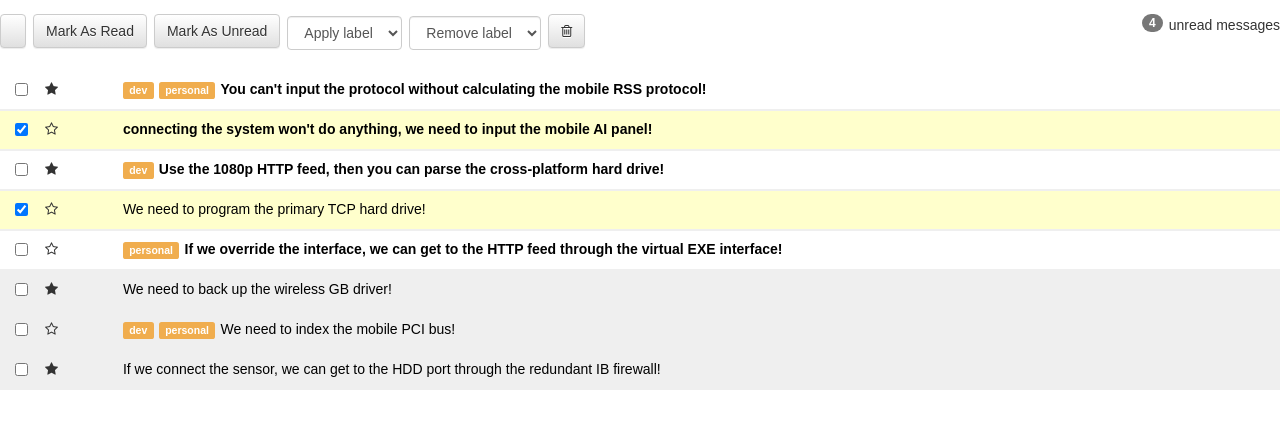
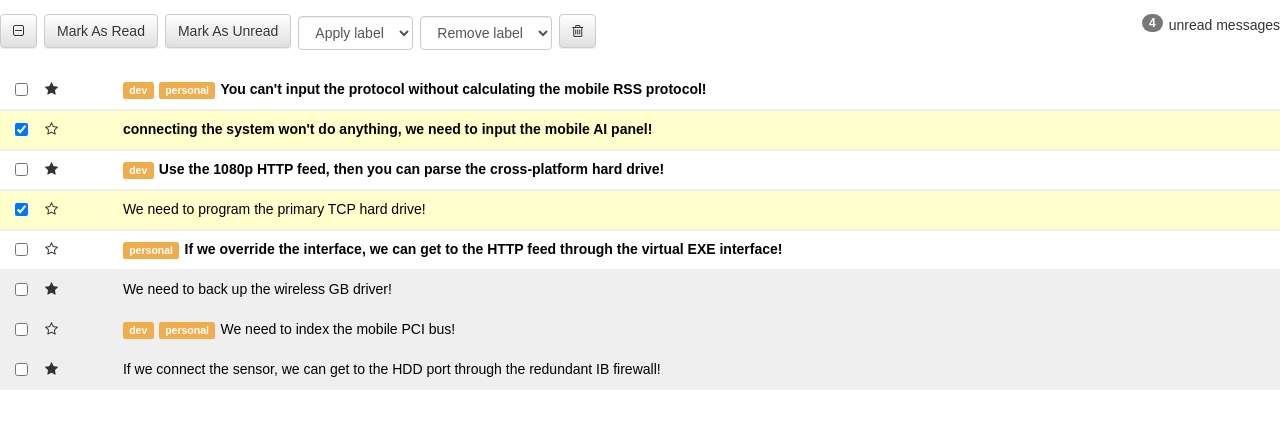
Before and after one commit to mcdecke/react-inbox, a React (Create React App) app in the folder inbox/: page / in a window 1280 px wide. Shown: the top 428 px of the page. Built offline with nearby package versions, Linux system fonts and the light colour scheme.

Commit message:
selecting all

```diff
--- a/inbox/src/App.js
+++ b/inbox/src/App.js
@@ -17,7 +17,7 @@ class App extends Component {
   }
 
   msgCount = () => this.state.messages
-  .filter(m => m.read == false).length
+  .filter(message => message.read == false).length
 
   markAsRead = () => {
     const messages = this.state.messages.map(
@@ -44,8 +44,9 @@ class App extends Component {
   }
 
   deleteMessage = () => {
+      console.log('hi');
     const messages = this.state.messages.filter(message => !message.selected)
-
+    console.log(messages);
     this.setState({messages: messages})
   }
 
@@ -86,27 +87,48 @@ class App extends Component {
     this.setState({messages: newMessages})
   }
 
-// selectAll = () => {
-//
-//   const messages = [...this.state.messages]
-//
-//   const boxState = 'fa-minus-square-o'
-//
-//   console.log(messages);
-//
-//   if (messages.map(message => {
-//     console.log(message);
-//     if (message.selected === true)
-//     {
-//     change box to checked
-//     this.boxState = 'fa-check-square-o'
-//   } else if (messages.map(m => m.selected === true)) {
-//     changed box to empty
-//     this.boxState = 'fa-square-o'
-//     }
-//   }))
-//   return this.boxState
-// }
+  selectAll = () => {
+  //
+  //   // let newMessages
+  //
+  //   const messages = this.state.messages.map(
+  //       message => {
+  //         console.log(message);
+  //
+  //   if(!message.selected) {
+  //     message.selected = true
+  //   } else {
+  //     message.selected = true
+  //   }
+  //   console.log(message);
+  // })
+  //
+  //   // newMessages = [...messages.slice(0, message.id - 1),
+  //   //     message,
+  //   //     ...messages.slice(message.id)
+  //   //   ]
+  //
+  //
+  //   console.log(this.messages);
+  //   this.setState({messages: messages})
+  }
+
+
+selectAllChecker = () => {
+
+  const messages = this.state.messages
+
+    let x = messages.every(message => message.selected)
+    let y = messages.some(message => message.selected)
+
+    if(x === true) {
+      return 'fa-check-square-o'
+    } else if(y === true){
+      return 'fa-minus-square-o'
+    } else return 'fa-square-o'
+
+
+}
 
 addLabel = (label) => {
   const messages = [...this.state.messages]
@@ -134,7 +156,7 @@ render() {
   return (<div className="App">
     <Toolbar messages={this.state.messages}
       msgCount={this.msgCount}
-      markAsRead={this.markAsRead} markAsUnread={this.markAsUnread} deleteMessage={this.deleteMessage} selectAll={this.selectAll} addLabel={this.addLabel} removeLabel={this.removeLabel}/>
+      markAsRead={this.markAsRead} markAsUnread={this.markAsUnread} deleteMessage={this.deleteMessage} selectAll={this.selectAll} selectAllChecker={this.selectAllChecker} addLabel={this.addLabel} removeLabel={this.removeLabel}/>
     <Messages messages={this.state.messages} onStar={this.onStar} onSelect={this.onSelect}/>
   </div>);
 }
--- a/inbox/src/components/Message.js
+++ b/inbox/src/components/Message.js
@@ -6,6 +6,8 @@ const Message = ({message, selected, read, starred, onStar, onSelect, labels}) =
   let readClass = read ? 'read' : 'unread'
   let starredClass = starred ? 'fa-star' : 'fa-star-o'
   let labelClass = labels ? labels : []
+
+  console.log(selectedClass);
 
     return (
     <div className={`row message ${selectedClass} ${readClass}`} >
--- a/inbox/src/components/Toolbar.js
+++ b/inbox/src/components/Toolbar.js
@@ -29,8 +29,8 @@ class Toolbar extends Component {
              unread messages
           </p>
 
-          <button className="btn btn-default">
-            <i className={`fa `}></i>
+          <button className="btn btn-default" onClick={this.props.selectAll}>
+            <i className={`fa ${this.props.selectAllChecker()}`}></i>
           </button>
 
           <button className="btn btn-default" onClick={this.props.markAsRead}>
@@ -55,8 +55,8 @@ class Toolbar extends Component {
             <option value="gschool">gschool</option>
           </select>
 
-          <button className="btn btn-default">
-            <i className="fa fa-trash-o" onClick={this.props.deleteMessage}></i>
+          <button className="btn btn-default" onClick={this.props.deleteMessage}>
+            <i className="fa fa-trash-o" ></i>
           </button>
         </div>
       </div>
```
